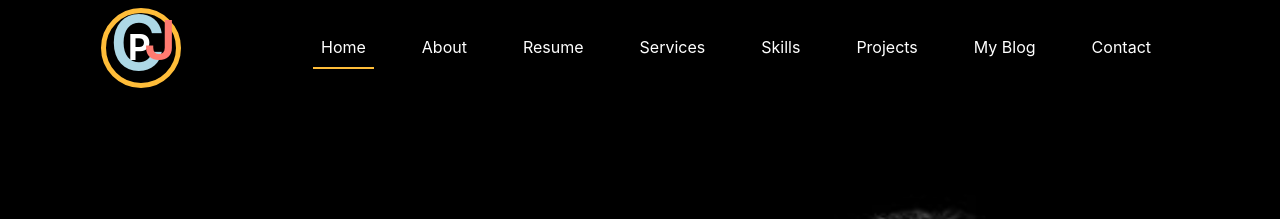
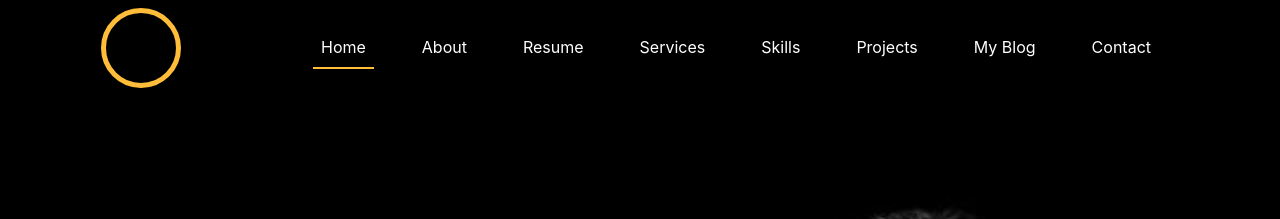
Before and after one commit to Chandraprakashjaidiya9314/mypage.github.io, a plain HTML site: page index.html in a window 1280 px wide. Shown: the top 219 px of the page. Drawn offline with Linux system fonts and the light colour scheme.

Commit message:
Update index.html

```diff
--- a/index.html
+++ b/index.html
@@ -23,7 +23,7 @@
     <div class="bg-black" id="sticky-header">
       <div class="container">
         <nav class="navbar navbar-expand-lg navbar-dark ">
-          <a class="navbar-brand" href="index.html"><span class=" c">C</span><span class=" p">P</span><span class="j">J</span></a>
+          <a class="navbar-brand" href="index.html"><img src="assets/images/logo1.png width="100px" height="100px"  alt=""></a>
           <button class="navbar-toggler" type="button" data-toggle="collapse" data-target="#navbarSupportedContent" aria-controls="navbarSupportedContent" aria-expanded="false" aria-label="Toggle navigation">
             <span class="navbar-toggler-icon"></span>
           </button>
```
